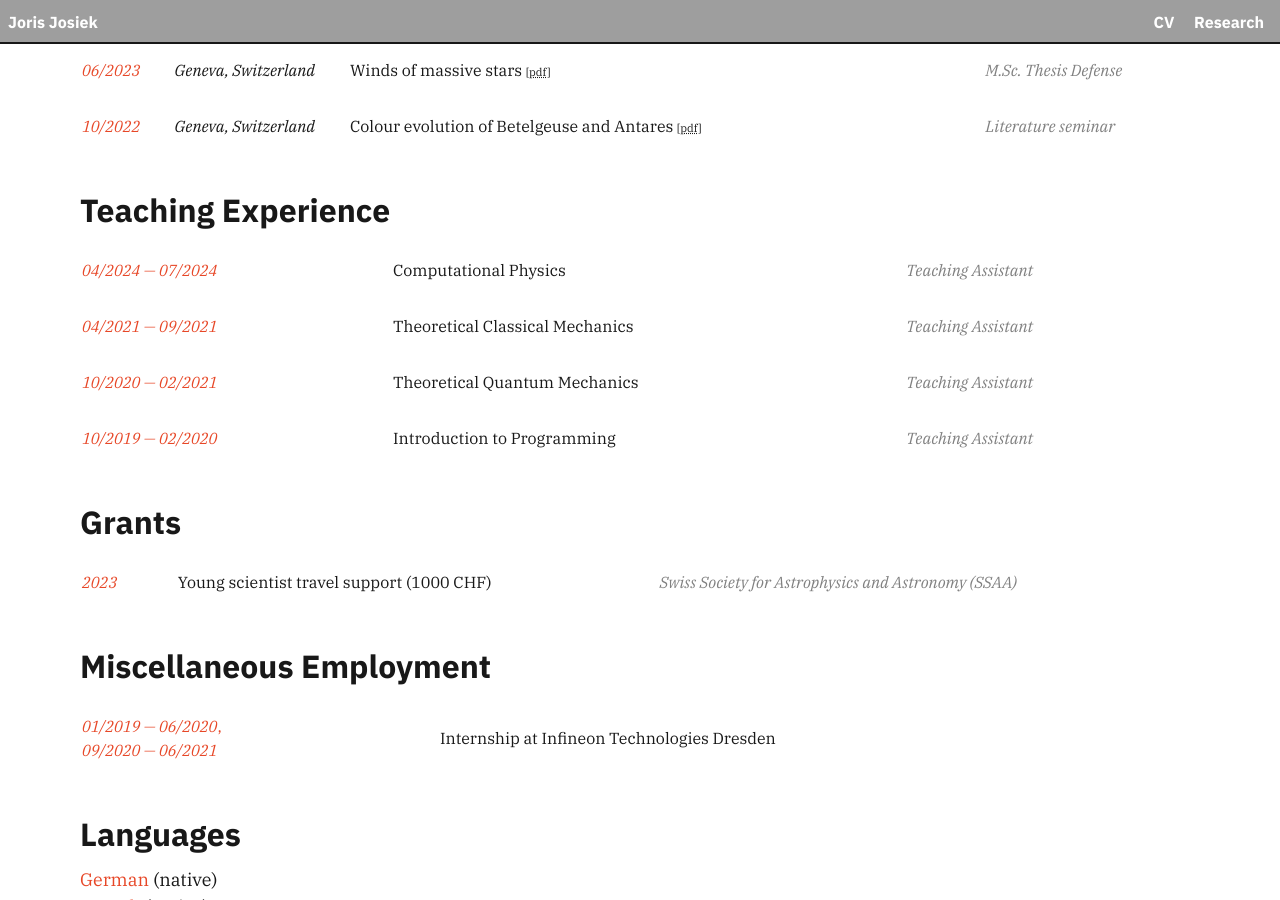
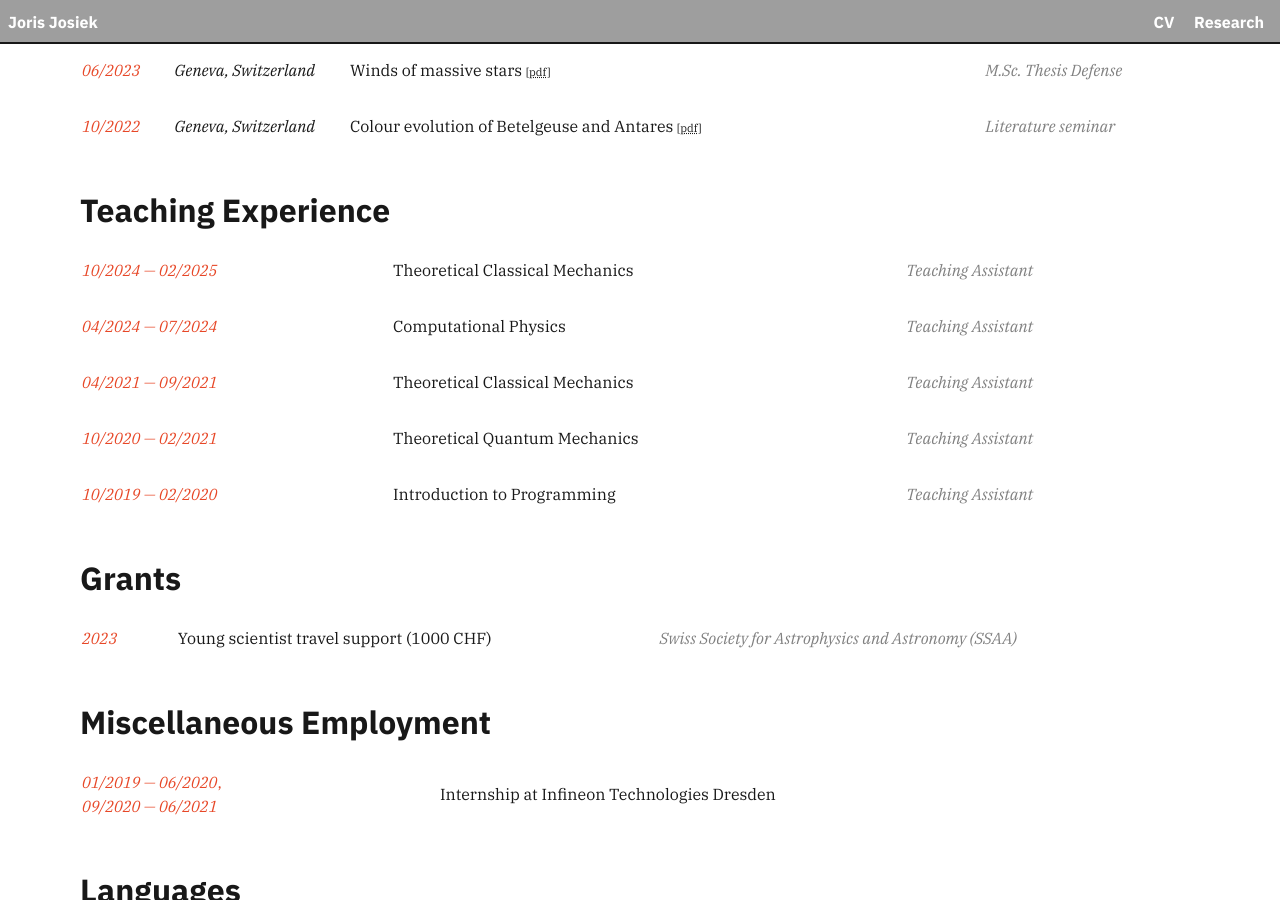
Before and after one commit to JorisJosiek/jorisjosiek.github.io, a Jekyll site: the page built from CV.md, in a window 1280 px wide and 900 px high, scrolled down 1468 px. Built offline with Jekyll 4.4.1, drawn with Linux system fonts in a browser that asks for light colours; nearby versions of some CDN libraries.

Commit message:
Added teaching experience 2024/25

```diff
--- a/CV.md
+++ b/CV.md
@@ -33,7 +33,8 @@ See [Author Search on NASA/ADS](https://ui.adsabs.harvard.edu/search/fq=%7B!type
 
 ## Teaching Experience
 
-| <span class="text-accent">*04/2024 — 07/2024*</span> | Computational Physics | ­<span style="color:gray">*Teaching Assistant*</span> |
+| <span class="text-accent">*10/2024 — 02/2025*</span> | Theoretical Classical Mechanics | <span style="color:gray">*Teaching Assistant*</span> |
+| <span class="text-accent">*04/2024 — 07/2024*</span> | Computational Physics | <span style="color:gray">*Teaching Assistant*</span> |
 | <span class="text-accent">*04/2021 — 09/2021*</span> | Theoretical Classical Mechanics | ­<span style="color:gray">*Teaching Assistant*</span> |
 | <span class="text-accent">*10/2020 — 02/2021*</span> | Theoretical Quantum Mechanics | ­<span style="color:gray">*Teaching Assistant*</span> |
 | <span class="text-accent">*10/2019 — 02/2020*</span> | Introduction to Programming | ­<span style="color:gray">*Teaching Assistant*</span> |
```
